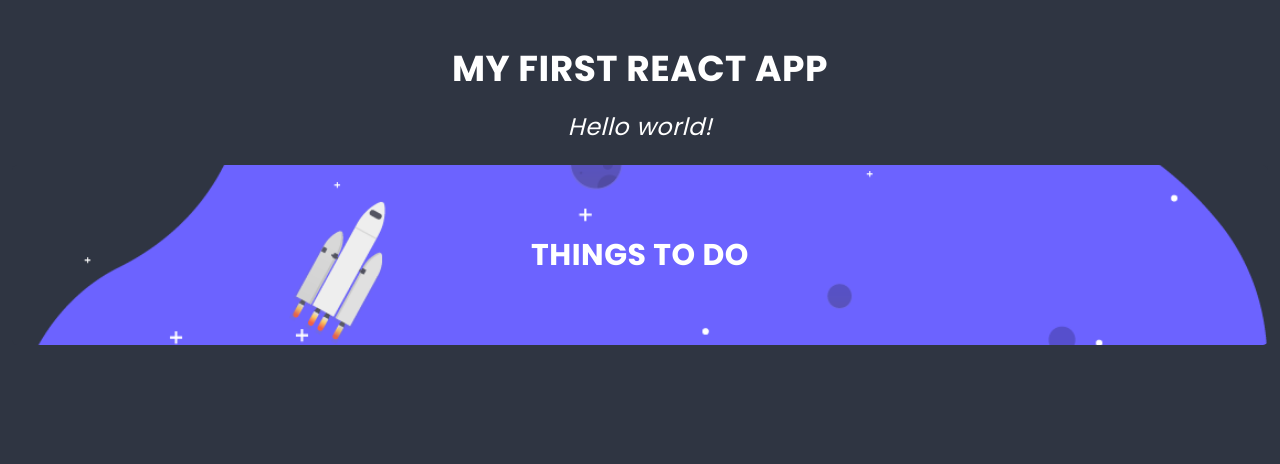
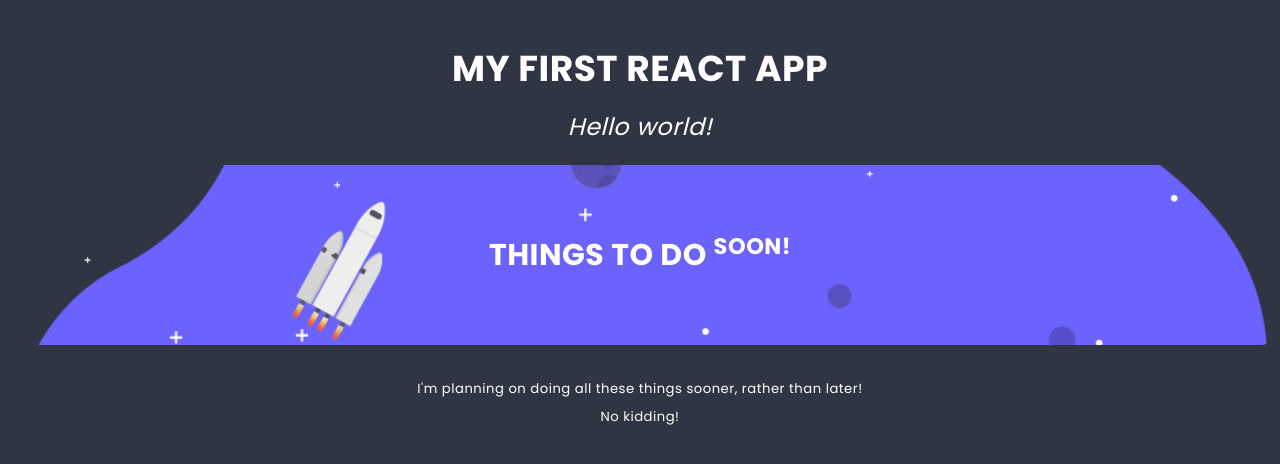
Before and after one commit to gombroo/react, a React app: page / in a window 1280 px wide. Shown: the top 464 px of the page. Built offline with nearby package versions, Linux system fonts and the light colour scheme.

Commit message:
First props and prop-types install

```diff
--- a/src/components/App/App.js
+++ b/src/components/App/App.js
@@ -8,7 +8,10 @@ class App extends React.Component {
       <main className={styles.component}>
         <h1 className={styles.title}>My first React app</h1>
         <h2 className={styles.subtitle}>Hello world!</h2>
-        <List />
+        <List title={['Things to do ', <sup key='1'>soon!</sup>]}>
+          <p>I'm planning on doing all these things sooner, rather than later!</p>
+          <span>No kidding!</span>
+        </List>
       </main>
     )
   }
--- a/src/components/Hero/Hero.js
+++ b/src/components/Hero/Hero.js
@@ -1,11 +1,11 @@
 import React from 'react';
 import styles from './Hero.scss';
 
-const Hero = () => (
-    <header className={styles.component}>
-        <h2 className={styles.title}>Things to do</h2>
-        <img className={styles.image} src="../src/images/space.png"></img>
-    </header>
+const Hero = props => (
+  <header className={styles.component}>
+    <h2 className={styles.title}>{props.titleText}</h2>
+    <img className={styles.image} src="../src/images/space.png"></img>
+  </header>
 );
 
 export default Hero;
--- a/src/components/List/List.js
+++ b/src/components/List/List.js
@@ -6,7 +6,10 @@ class List extends React.Component {
   render() {
     return (
       <section className={styles.component}>
-                <Hero />
+        <Hero titleText={this.props.title} />
+        <div className={styles.description}>
+          {this.props.children}
+        </div>
       </section>
     )
   }
```
Lines whose indentation alone changed are shown as unchanged.
